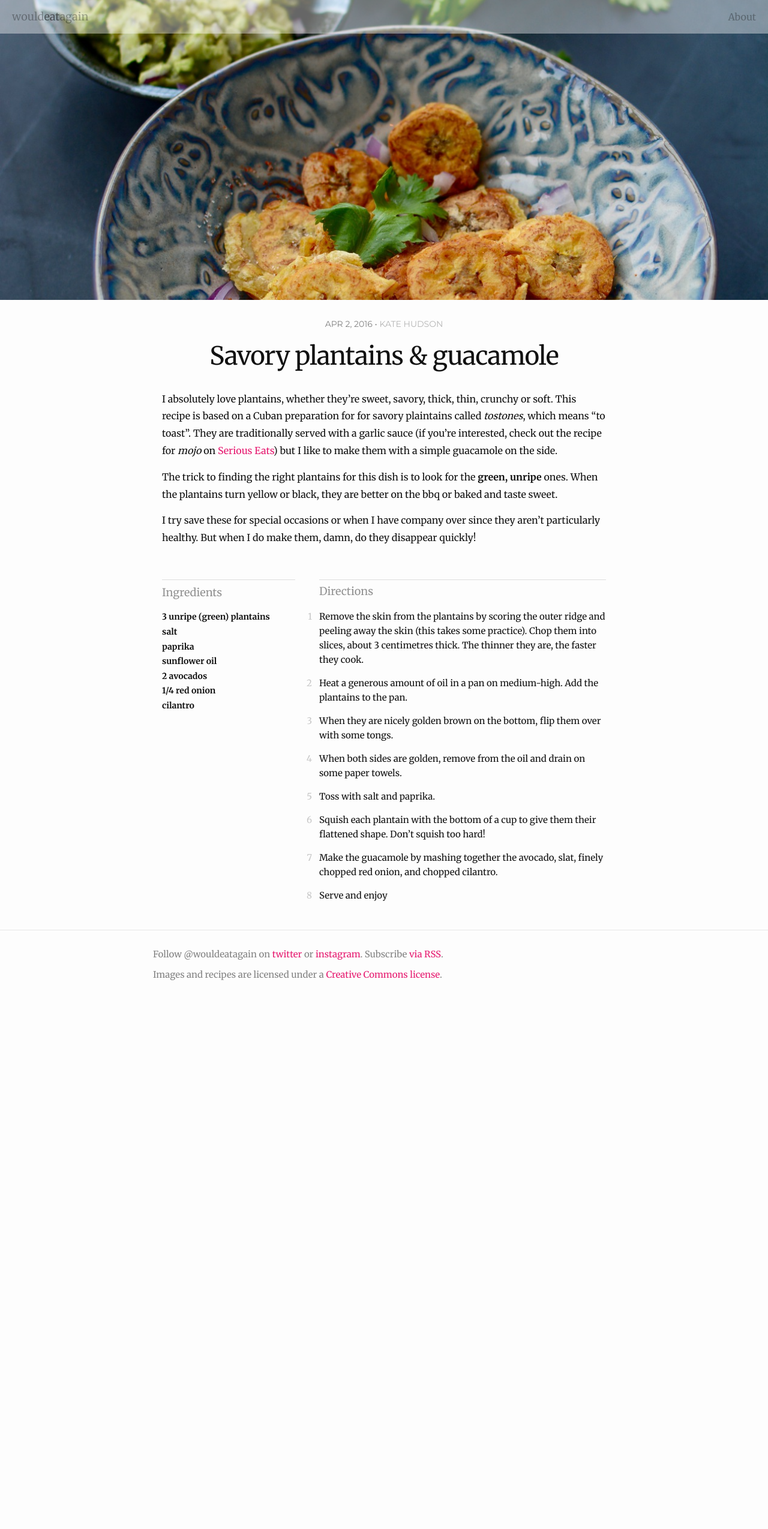
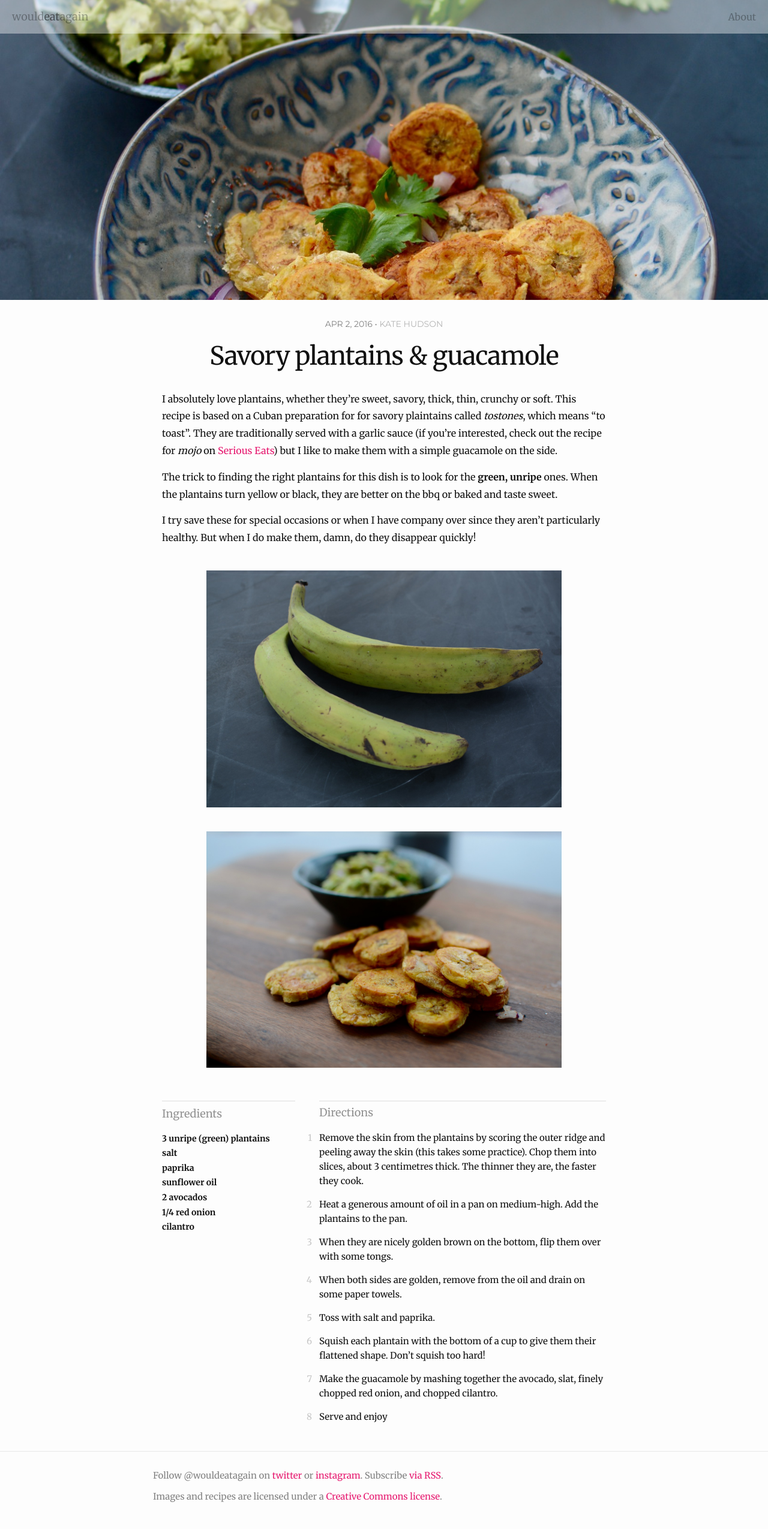
Before and after one commit to k88hudson/wouldeatagain, a Jekyll site: the page built from _posts/2016-04-02-tostones-and-guacamole.markdown, in a window 1280 px wide. Shown: the whole page at 60% size. Built offline with Jekyll 4.4.1, drawn with Linux system fonts in a browser that asks for light colours; some web fonts are replaced; before the commit the page ends 1680 px from its top, so only the background shows below that.

Commit message:
update pics

```diff
--- a/_posts/2016-04-02-tostones-and-guacamole.markdown
+++ b/_posts/2016-04-02-tostones-and-guacamole.markdown
@@ -33,3 +33,6 @@
 The trick to finding the right plantains for this dish is to look for the **green, unripe** ones. When the plantains turn yellow or black, they are better on the bbq or baked and taste sweet.
 
 I try save these for special occasions or when I have company over since they aren't particularly healthy. But when I do make them, damn, do they disappear quickly!
+
+![Plantains should be green]({{ site.images_path }}/plantains.jpg)
+![Tostones are delicious]({{ site.images_path }}/tostones.jpg)
```
Also changed, not shown: assets/tostones.jpg.
